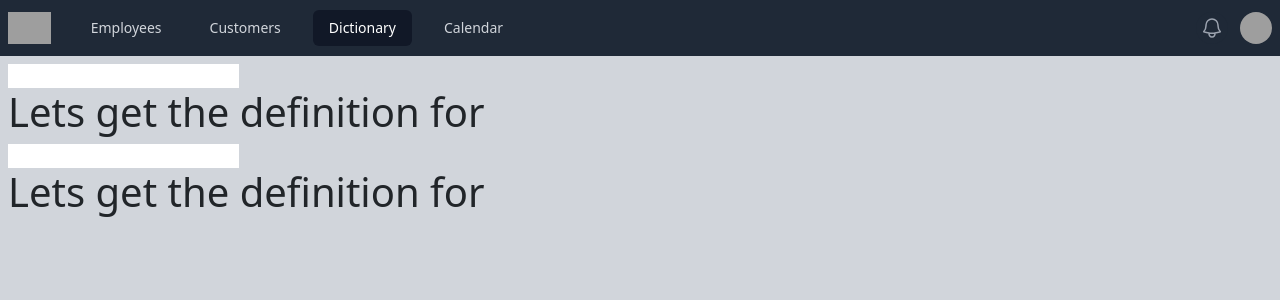
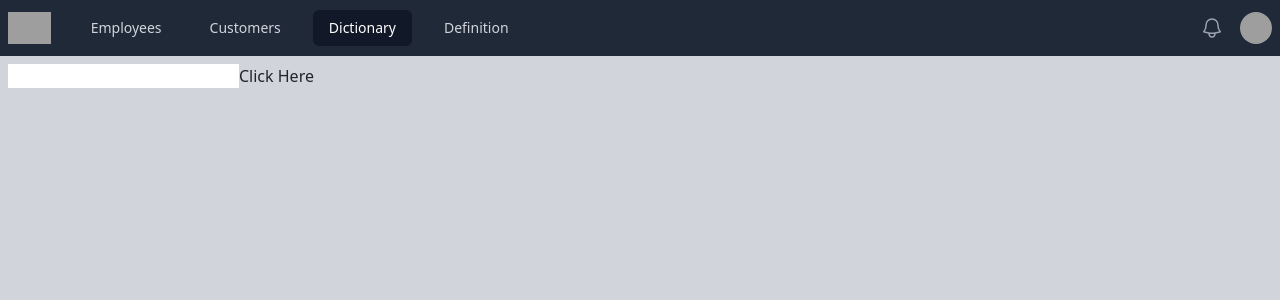
Before and after one commit to EmanuelPerdigao/ReactExercises, a React (Create React App) app: page /dictionary in a window 1280 px wide. Shown: the top 300 px of the page. Built offline with nearby package versions, Linux system fonts and the light colour scheme; grey boxes are pictures that could not be loaded.

Commit message:
added definition page and learned about catch an error

```diff
--- a/src/App.js
+++ b/src/App.js
@@ -3,19 +3,25 @@ import Employees from './pages/Employees';
 import Customers from './pages/Customers';
 import Header from './components/Header';
 import { BrowserRouter, Routes, Route } from 'react-router-dom'
-import Dictionary from './components/Dictionary';
+import Dictionary from './pages/Dictionary';
+import Definition from './pages/Definition';
+import NotFound from './components/NotFound';
 
 function App() {
   return (
     <BrowserRouter>
       <Header>
         <Routes>
-          <Route path='/employees' element={<Employees/>} />
-          <Route path='/customers' element={<Customers/>} />
-          <Route path='/dictionary' element={<Dictionary/>} />
+          <Route path='/employees' element={<Employees />} />
+          <Route path='/customers' element={<Customers />} />
+          <Route path='/definition' element={<Definition />} />
+          <Route path='/definition/:search' element={<Definition />} />
+          <Route path='/dictionary' element={<Dictionary />} />
+          <Route path='/404' element={<NotFound />} />
+          <Route path='/*' element={<NotFound />} />
         </Routes>
       </Header>
-    </BrowserRouter >
+    </BrowserRouter>
   );
 }
 
--- a/src/components/Dictionary.js
+++ /dev/null
@@ -1,30 +0,0 @@
-import { useState, useEffect } from 'react';
-
-export default function Dictionary() {
-    const [word, setWord] = useState();
-    const [word2, setWord2] = useState();
-
-    useEffect(()=>{
-        console.log("State updated:",word);
-    },[word]);
-
-
-    return (
-        <>
-            <input type="text" onChange={(e)=>{
-                setWord(e.target.value);
-            }}>
-            </input>
-            <h1>Lets get the definition for {word} </h1>
-
-
-            <input type="text" onChange={(e)=>{
-                setWord2(e.target.value);
-            }}>
-            </input>
-            <h1>Lets get the definition for {word2} </h1>
-
-
-        </>
-    )
-}
--- a/src/components/Header.js
+++ b/src/components/Header.js
@@ -6,8 +6,8 @@ import { NavLink } from 'react-router-dom'
 const navigation = [
   { name: 'Employees', href: '/employees' },
   { name: 'Customers', href: '/customers' },
-  { name: 'Dictionary', href: '/Dictionary' },
-  { name: 'Calendar', href: '/test2' },
+  { name: 'Dictionary', href: '/dictionary' },
+  { name: 'Definition', href: '/definition' },
 ]
 
 function classNames(...classes) {
--- /dev/null
+++ b/src/components/NotFound.js
@@ -0,0 +1,3 @@
+export default function NotFound() {
+    return <p>Resource not found</p>;
+}
--- /dev/null
+++ b/src/pages/Definition.js
@@ -0,0 +1,60 @@
+import { useState, useEffect } from "react"
+import { redirect, useParams, Link } from "react-router-dom";
+import notFound from "../components/NotFound";
+
+export default function Definition() {
+    const [word, setWord] = useState('helicopter');
+    const [notFound, setNotFound] = useState(false);
+    const [error, setError] = useState(false);
+    const [apiResponse, setApiResponse] = useState();
+    let { search } = useParams();
+    //const url = "https://httpstat.us/501";
+    const url = "https://api.dictionaryapi.dev/api/v2/entries/en/" + search;
+
+    useEffect(() => {
+        fetch(url)
+            .then((response) => {
+                console.log(response.status);
+
+                if (!response.ok) {
+                    setError(true);
+                    throw new Error('Something went wrong!');
+                }
+                return response.json()
+            })
+            .then((data) => {
+                setApiResponse(data[0].meanings);
+            })
+            .catch((e) => {
+                console.log(e.message);
+            });
+    }, []);
+
+    if (error) {
+        return (
+            <>
+                <p>Error</p>
+                <Link to="/definition">return to search page</Link>
+            </>
+        );
+    }
+
+    return (
+        <>
+
+            <p>Here is a definition of-{search}:</p>
+            {
+                apiResponse
+                    ? apiResponse.map((meaning) => {
+                        return (
+                            <p>
+                                {meaning.partOfSpeech + ' :'}
+                                {meaning.definitions[0].definition}
+                            </p>
+                        );
+                    })
+                    : null
+            }
+        </>
+    );
+}
--- /dev/null
+++ b/src/pages/Dictionary.js
@@ -0,0 +1,25 @@
+import { useState, useEffect } from 'react';
+import { useNavigate } from 'react-router-dom';
+
+export default function Dictionary() {
+    const [word, setWord] = useState();
+    const navigate = useNavigate();
+
+    useEffect(() => {
+        //console.log("State updated:",word);
+    }, [word]);
+
+
+    return (
+        <>
+            <input type="text" onChange={(e) => {
+                setWord(e.target.value);
+            }}>
+            </input>
+            <button onClick={()=>{
+                navigate('/definition/'+ word);
+            }}>Click Here</button>
+
+        </>
+    )
+}
```
